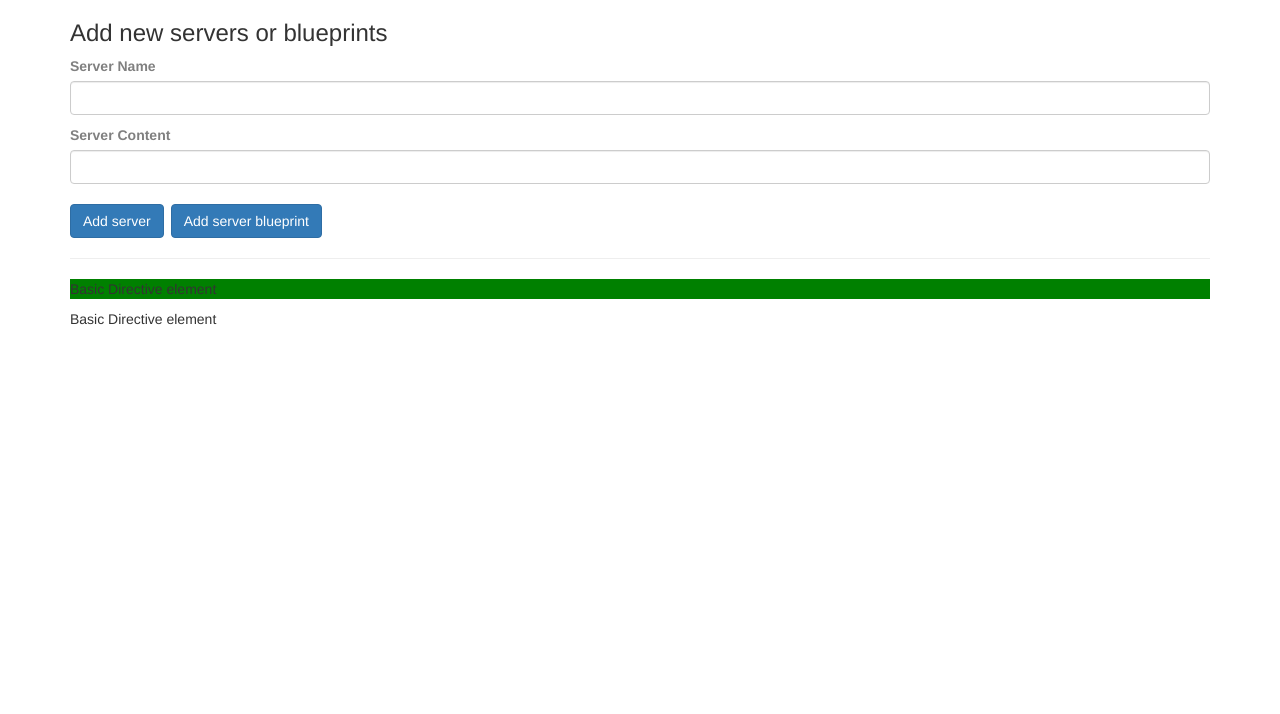
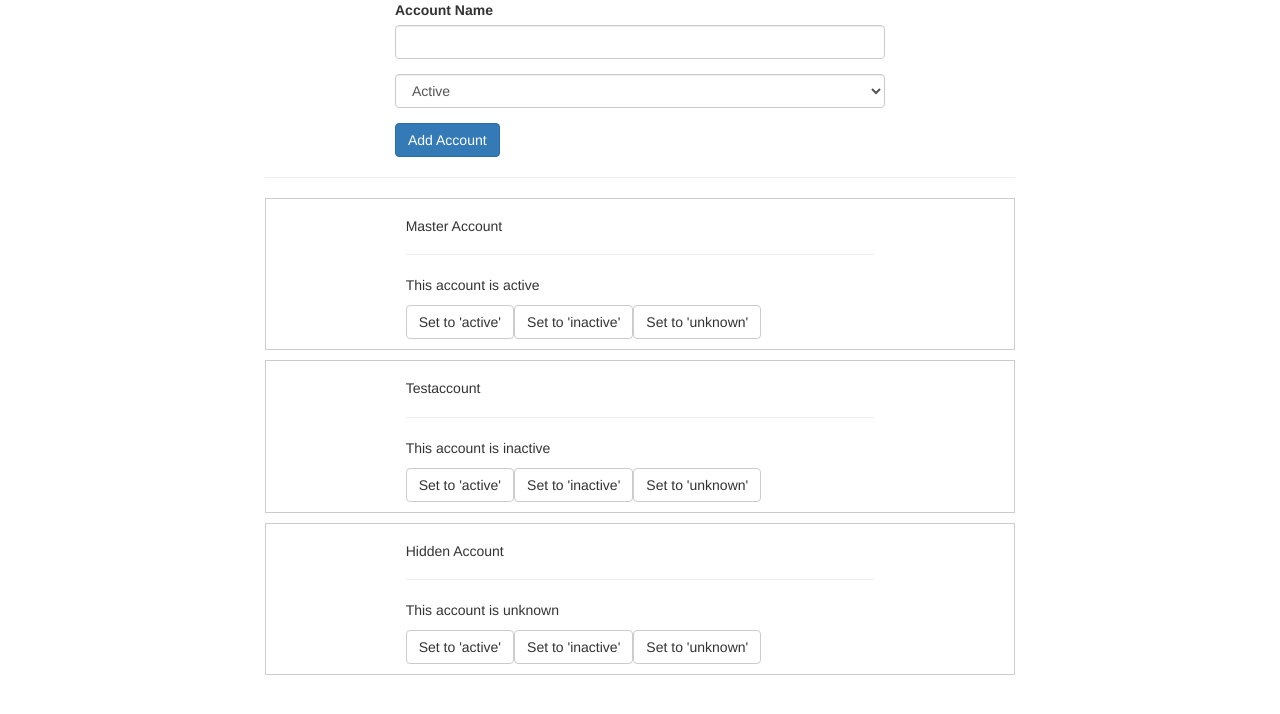
Before and after one commit to momen882001/Practicing-angular, an Angular app in the folder client/: page / in a window 1280 px wide. Shown: the top 714 px of the page. Built offline with nearby package versions, Linux system fonts and the light colour scheme.

Commit message:
service training structure

```diff
--- a/client/src/app/Directives/Better-Highlight/better-highlight.directive.ts
+++ b/client/src/app/Directives/Better-Highlight/better-highlight.directive.ts
@@ -1,4 +1,4 @@
-import { Directive , OnInit , ElementRef , Renderer2, HostListener} from '@angular/core';
+import { Directive , OnInit , ElementRef , Renderer2, HostListener , HostBinding} from '@angular/core';
 
 @Directive({
   selector: '[appBetterHighlight]'
@@ -11,12 +11,19 @@
     // this.renderer.setStyle( this.elRef.nativeElement, 'background-color' , 'blue');
   }
 
+  @HostBinding('style.backgroundColor') backgroundColor!: string;
+  @HostBinding('style.transition') transition!: string;
+
   @HostListener('mouseenter') moseOver(event : Event) {
-    this.renderer.setStyle( this.elRef.nativeElement, 'background-color' , 'blue');
+    // this.renderer.setStyle( this.elRef.nativeElement, 'background-color' , 'blue');
+    this.backgroundColor = "blue";
+    this.transition = "0.5s ease"
   }
 
   @HostListener('mouseleave') moseLeave(event : Event) {
-    this.renderer.setStyle( this.elRef.nativeElement, 'background-color' , 'transparent');
+    // this.renderer.setStyle( this.elRef.nativeElement, 'background-color' , 'transparent');
+    this.backgroundColor = "transparent";
+    this.transition = "0.5s ease"
   }
 
 }
--- /dev/null
+++ b/client/src/app/account/account.component.css
@@ -0,0 +1,5 @@
+.row {
+  border: 1px solid #ccc;
+  margin: 10px 0;
+  padding: 10px 0;
+}
--- /dev/null
+++ b/client/src/app/account/account.component.html
@@ -0,0 +1,10 @@
+<div class="row">
+  <div class="col-xs-12 col-md-8 col-md-offset-2">
+    <h5>{{ account.name }}</h5>
+    <hr>
+    <p>This account is {{ account.status }}</p>
+    <button class="btn btn-default" (click)="onSetTo('active')">Set to 'active'</button>
+    <button class="btn btn-default" (click)="onSetTo('inactive')">Set to 'inactive'</button>
+    <button class="btn btn-default" (click)="onSetTo('unknown')">Set to 'unknown'</button>
+  </div>
+</div>
--- /dev/null
+++ b/client/src/app/account/account.component.ts
@@ -0,0 +1,18 @@
+import { Component, EventEmitter, Input, Output } from '@angular/core';
+
+@Component({
+  selector: 'app-account',
+  templateUrl: './account.component.html',
+  styleUrls: ['./account.component.css']
+})
+export class AccountComponent {
+  @Input() account!: {name: string, status: string};
+  @Input() id!: number;
+  @Output() statusChanged = new EventEmitter<{id: number, newStatus: string}>();
+
+
+  onSetTo(status: string) {
+    this.statusChanged.emit({id: this.id, newStatus: status});
+    console.log('A server status changed, new status: ' + status);
+  }
+}
--- a/client/src/app/app.component.html
+++ b/client/src/app/app.component.html
@@ -1,4 +1,4 @@
-<div class="container">
+<!-- <div class="container">
   <app-cockpit
   (serverCreated)="onServer($event)"
   (blueprintCreated)="onBlueprint($event)"
@@ -18,4 +18,18 @@
       <p appBetterHighlight>Basic Directive element</p>
     </div>
   </div>
+</div> -->
+
+<div class="container">
+  <div class="row">
+    <div class="col-xs-12 col-md-8 col-md-offset-2">
+      <app-new-account (accountAdded)="onAccountAdded($event)"></app-new-account>
+      <hr>
+      <app-account
+        *ngFor="let accountEl of accounts; let i = index"
+        [account]="accountEl"
+        [id]="i"
+        (statusChanged)="onStatusChanged($event)"></app-account>
+    </div>
+  </div>
 </div>
--- a/client/src/app/app.component.ts
+++ b/client/src/app/app.component.ts
@@ -1,3 +1,32 @@
+// import { Component } from '@angular/core';
+
+// @Component({
+//   selector: 'app-root',
+//   templateUrl: './app.component.html',
+//   styleUrls: ['./app.component.css']
+// })
+// export class AppComponent {
+//   servers : any = [];
+
+//   onServer(serverData : {serverName: string , serverContent: string}) {
+//     this.servers.push({
+//       type: 'server',
+//       name : serverData.serverName,
+//       content : serverData.serverContent
+//     })
+//   }
+
+//   onBlueprint(blueprint : {serverName: string , serverContent: string}) {
+//     this.servers.push({
+//       type: 'blueprint',
+//       name : blueprint.serverName ,
+//       content : blueprint.serverContent
+//     })
+//   }
+
+// }
+
+
 import { Component } from '@angular/core';
 
 @Component({
@@ -6,22 +35,26 @@
   styleUrls: ['./app.component.css']
 })
 export class AppComponent {
-  servers : any = [];
+  accounts = [
+    {
+      name: 'Master Account',
+      status: 'active'
+    },
+    {
+      name: 'Testaccount',
+      status: 'inactive'
+    },
+    {
+      name: 'Hidden Account',
+      status: 'unknown'
+    }
+  ];
 
-  onServer(serverData : {serverName: string , serverContent: string}) {
-    this.servers.push({
-      type: 'server',
-      name : serverData.serverName,
-      content : serverData.serverContent
-    })
+  onAccountAdded(newAccount: {name: string, status: string}) {
+    this.accounts.push(newAccount);
   }
 
-  onBlueprint(blueprint : {serverName: string , serverContent: string}) {
-    this.servers.push({
-      type: 'blueprint',
-      name : blueprint.serverName ,
-      content : blueprint.serverContent
-    })
+  onStatusChanged(updateInfo: {id: number, newStatus: string}) {
+    this.accounts[updateInfo.id].status = updateInfo.newStatus;
   }
-
 }
--- /dev/null
+++ b/client/src/app/new-account/new-account.component.html
@@ -0,0 +1,23 @@
+<div class="row">
+  <div class="col-xs-12 col-md-8 col-md-offset-2">
+    <div class="form-group">
+      <label>Account Name</label>
+      <input
+        type="text"
+        class="form-control"
+        #accountName>
+    </div>
+    <div class="form-group">
+      <select class="form-control" #status>
+        <option value="active">Active</option>
+        <option value="inactive">Inactive</option>
+        <option value="hidden">Hidden</option>
+      </select>
+    </div>
+    <button
+      class="btn btn-primary"
+      (click)="onCreateAccount(accountName.value, status.value)">
+      Add Account
+    </button>
+  </div>
+</div>
--- /dev/null
+++ b/client/src/app/new-account/new-account.component.ts
@@ -0,0 +1,18 @@
+import { Component, EventEmitter, Output } from '@angular/core';
+
+@Component({
+  selector: 'app-new-account',
+  templateUrl: './new-account.component.html',
+  styleUrls: ['./new-account.component.css']
+})
+export class NewAccountComponent {
+  @Output() accountAdded = new EventEmitter<{name: string, status: string}>();
+
+  onCreateAccount(accountName: string, accountStatus: string) {
+    this.accountAdded.emit({
+      name: accountName,
+      status: accountStatus
+    });
+    console.log('A server status changed, new status: ' + accountStatus);
+  }
+}
```
Also changed, not shown: client/src/app/app.module.ts (+6 -2 lines), client/src/app/new-account/new-account.component.css (added).
